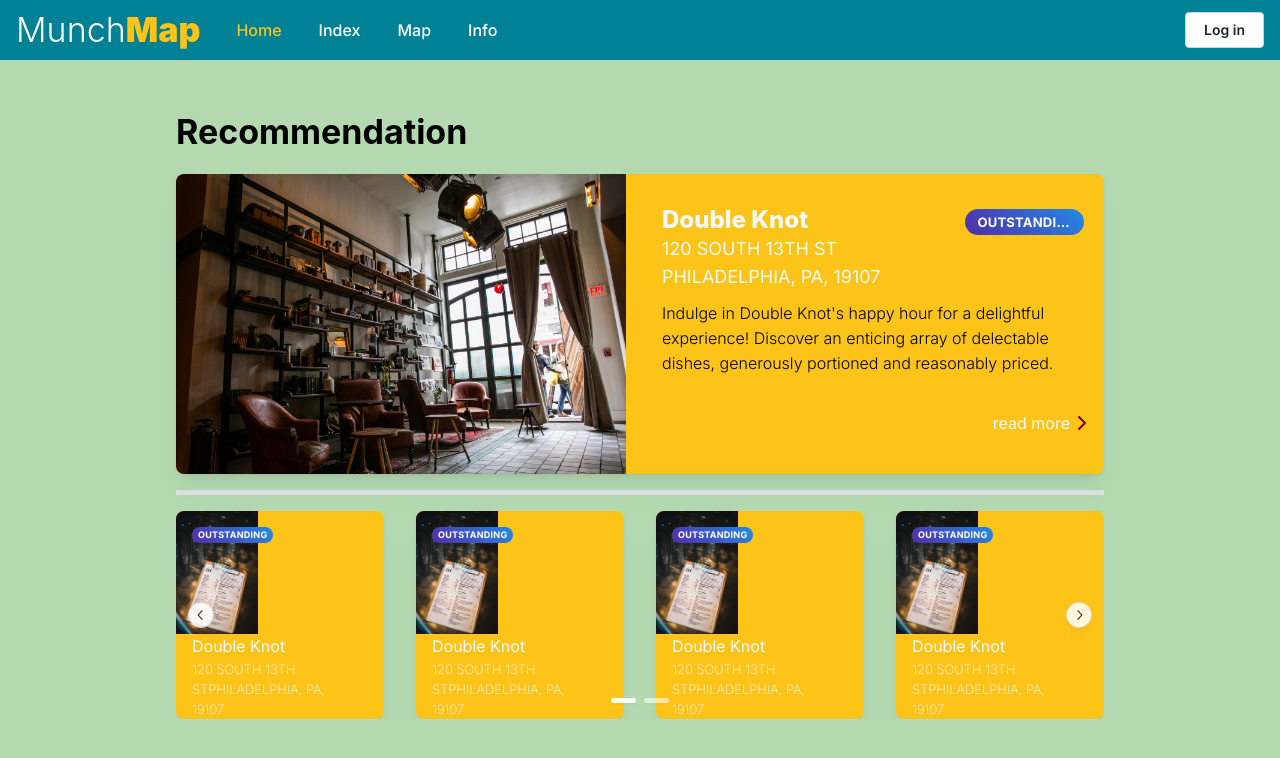
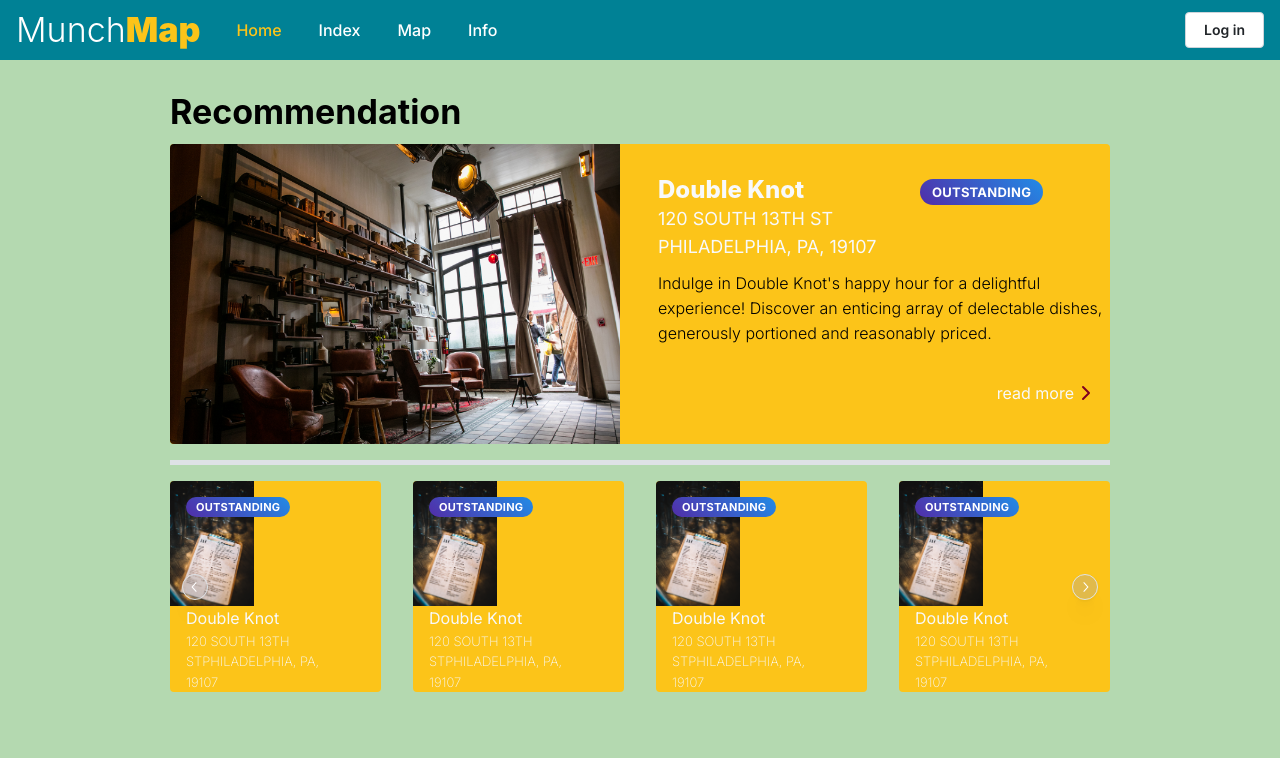
Before and after one commit to AlphaXII/MunchMap, a Next.js app in the folder munchmap-app/: page / in a window 1280 px wide. Shown: the top 758 px of the page. Built offline with nearby package versions, Linux system fonts and the light colour scheme.

Commit message:
made some changes to carousel

```diff
--- a/munchmap-app/app/page.module.css
+++ b/munchmap-app/app/page.module.css
@@ -1,7 +1,9 @@
 .container {
-  margin: 50px auto;
+  /* margin: auto; */
+  /* overflow: auto; */
+  padding: 10px;
 }
 
 .title {
-  padding-bottom: 20px;
+  padding-bottom: 10px;
 }
--- a/munchmap-app/app/page.tsx
+++ b/munchmap-app/app/page.tsx
@@ -8,20 +8,17 @@
 
 import { CardsCarousel } from "../components/Carousel/Carousel";
 
-
 export default function Home() {
   return (
     <>
-
       <Container className={styles.container}>
-        <Title className={styles.title}>Recommendation</Title>
+        <Title className={styles.title} pt={20}>Recommendation</Title>
         <BigCard />
         <Space h="md" />
         <Divider size="xl" />
         <Space h="md" />
-        <CardsCarousel></CardsCarousel>
+        <CardsCarousel />
       </Container>
-
     </>
   );
 }
--- a/munchmap-app/components/Cards/BigCard.module.css
+++ b/munchmap-app/components/Cards/BigCard.module.css
@@ -30,7 +30,7 @@
 }
 
 .restName {
-  width: 70%;
+  width: 60%;
   padding-top: 30px;
   padding-left: 20px;
   display: inline-flex;
--- a/munchmap-app/components/Cards/BigCard.tsx
+++ b/munchmap-app/components/Cards/BigCard.tsx
@@ -62,8 +62,6 @@
   return (
     <>
       <Card
-        shadow="md"
-        radius="md"
         p={0}
         className={classes.card}
         visibleFrom="sm"
@@ -81,7 +79,7 @@
           </Container>
         </Group>
       </Card>
-      <Card shadow="md" radius="md" className={classes.card2} hiddenFrom="sm">
+      <Card  radius="md" className={classes.card2} hiddenFrom="sm">
         <CardSection className={classes.section}>
           <Image src={property.image.src} w="100%" alt="something" />
         </CardSection>
--- a/munchmap-app/components/Cards/MiniCard.module.css
+++ b/munchmap-app/components/Cards/MiniCard.module.css
@@ -1,6 +1,6 @@
 .card {
   background-color: var(--mantine-color-yellow-5);
-  width: 25%;
+  /* width: 25%; */
   aspect-ratio: 1/1;
 }
 
--- a/munchmap-app/components/Cards/MiniCard.tsx
+++ b/munchmap-app/components/Cards/MiniCard.tsx
@@ -1,12 +1,21 @@
-import { Card, Image, Text, Group, Badge, CardSection, Box } from "@mantine/core";
+import {
+  Card,
+  Image,
+  Text,
+  Group,
+  Badge,
+  CardSection,
+  Box,
+} from "@mantine/core";
 import { IconChevronRight } from "@tabler/icons-react";
 import classes from "./MiniCard.module.css";
-import pic from "../resource/doubleknot2.jpg"
-import dummyData from "../resource/cardInfo.json"
+import pic from "../resource/doubleknot2.jpg";
+import dummyData from "../resource/cardInfo.json";
 
 let property = {
   image: pic,
-  ...dummyData};
+  ...dummyData,
+};
 
 interface MiniCardProps {
   image: string;
@@ -18,7 +27,7 @@
 
 export function MiniCard() {
   return (
-    <Card h="100%" w="100%" shadow="md" radius="md" className={classes.card}>
+    <Card h="100%" w="100%" className={classes.card}>
       <CardSection className={classes.section}>
         <Image
           src={property.image.src}
@@ -26,9 +35,9 @@
           className={classes.image}
         />
       </CardSection>
-       <Badge
+      <Badge
         className={classes.badge}
-        size="xs"
+        // size="xs"
         variant="gradient"
         gradient={{ from: "#512DA8", to: "blue" }}
       >
--- a/munchmap-app/components/Carousel/Carousel.module.css
+++ b/munchmap-app/components/Carousel/Carousel.module.css
@@ -1,27 +1,29 @@
-.card {
-    height: rem(440px);
-    display: flex;
-    flex-direction: column;
-    justify-content: space-between;
-    align-items: flex-start;
-    background-size: cover;
-    background-position: center;
-  }
+/* .carousel{
+  overflow: hidden;
+} */
 
-  .title {
-    font-family:
-      Greycliff CF,
-      sans-serif;
-    font-weight: 900;
-    color: var(--mantine-color-white);
-    line-height: 1.2;
-    font-size: rem(32px);
-    margin-top: var(--mantine-spacing-xs);
-  }
+/* .mantine-Carousel-viewport{
+  height: max-content;
+}
 
-  .category {
-    color: var(--mantine-color-white);
-    opacity: 0.7;
-    font-weight: 700;
-    text-transform: uppercase;
-  }
+.mantine-Carousel-container{
+  height: max-content;
+}
+
+.mantine-Carousel-slide{
+  height: max-content;
+} */
+
+.slide {
+  height: max-content;
+}
+
+.control {
+  background-color: rgba(174, 170, 170, 0.35);
+  color: white;
+  opacity: 100%;
+}
+
+.controls {
+  color: blue;
+}
--- a/munchmap-app/components/Carousel/Carousel.tsx
+++ b/munchmap-app/components/Carousel/Carousel.tsx
@@ -1,118 +1,38 @@
 import { Carousel, CarouselSlide } from "@mantine/carousel";
-import { useMediaQuery } from "@mantine/hooks";
-import {
-  Paper,
-  Text,
-  Title,
-  Button,
-  useMantineTheme,
-  rem,
-} from "@mantine/core";
+import { rem } from "@mantine/core";
 import classes from "./Carousel.module.css";
 import { MiniCard } from "@/components/Cards/MiniCard";
 
-interface CardProps {
-  image: string;
-  title: string;
-  category: string;
-}
-
-function Card({ image, title, category }: CardProps) {
-  return (
-    <Paper
-      shadow="md"
-      p="xl"
-      radius="md"
-      style={{ backgroundImage: `url(${image})` }}
-      className={classes.card}
-    >
-      <div>
-        <Text className={classes.category} size="xs">
-          {category}
-        </Text>
-        <Title order={3} className={classes.title}>
-          {title}
-        </Title>
-      </div>
-      <Button variant="white" color="dark">
-        Read article
-      </Button>
-    </Paper>
-  );
-}
-
-const data = [
-  {
-    image:
-      "https://images.unsplash.com/photo-1508193638397-1c4234db14d8?ixlib=rb-1.2.1&ixid=MnwxMjA3fDB8MHxwaG90by1wYWdlfHx8fGVufDB8fHx8&auto=format&fit=crop&w=400&q=80",
-    title: "Best forests to visit in North America",
-    category: "nature",
-  },
-  {
-    image:
-      "https://images.unsplash.com/photo-1559494007-9f5847c49d94?ixlib=rb-1.2.1&ixid=MnwxMjA3fDB8MHxwaG90by1wYWdlfHx8fGVufDB8fHx8&auto=format&fit=crop&w=400&q=80",
-    title: "Hawaii beaches review: better than you think",
-    category: "beach",
-  },
-  {
-    image:
-      "https://images.unsplash.com/photo-1608481337062-4093bf3ed404?ixlib=rb-1.2.1&ixid=MnwxMjA3fDB8MHxwaG90by1wYWdlfHx8fGVufDB8fHx8&auto=format&fit=crop&w=400&q=80",
-    title: "Mountains at night: 12 best locations to enjoy the view",
-    category: "nature",
-  },
-  {
-    image:
-      "https://images.unsplash.com/photo-1507272931001-fc06c17e4f43?ixlib=rb-1.2.1&ixid=MnwxMjA3fDB8MHxwaG90by1wYWdlfHx8fGVufDB8fHx8&auto=format&fit=crop&w=400&q=80",
-    title: "Aurora in Norway: when to visit for best experience",
-    category: "nature",
-  },
-  {
-    image:
-      "https://images.unsplash.com/photo-1510798831971-661eb04b3739?ixlib=rb-1.2.1&ixid=MnwxMjA3fDB8MHxwaG90by1wYWdlfHx8fGVufDB8fHx8&auto=format&fit=crop&w=400&q=80",
-    title: "Best places to visit this winter",
-    category: "tourism",
-  },
-  {
-    image:
-      "https://images.unsplash.com/photo-1582721478779-0ae163c05a60?ixlib=rb-1.2.1&ixid=MnwxMjA3fDB8MHxwaG90by1wYWdlfHx8fGVufDB8fHx8&auto=format&fit=crop&w=400&q=80",
-    title: "Active volcanos reviews: travel at your own risk",
-    category: "nature",
-  },
-];
 
 export function CardsCarousel() {
-  const slides = data.map((item) => (
-    <CarouselSlide key={item.title}>
-      <Card {...item} />
-    </CarouselSlide>
-  ));
 
   return (
     <Carousel
-      slideSize={{ base: "25%", sm: "25%" }}
+      slideSize={{ base: "100%", sm: "25%" }}
       slideGap={{ base: rem(4), sm: "xl" }}
       align="start"
       loop
-      slidesToScroll={4}
-      withIndicators
+      slidesToScroll={1}
+      height="100%"
+      classNames={classes}
     >
       <CarouselSlide>
-        <MiniCard></MiniCard>
+        <MiniCard />
       </CarouselSlide>
       <CarouselSlide>
-        <MiniCard></MiniCard>
+        <MiniCard />
       </CarouselSlide>
       <CarouselSlide>
-        <MiniCard></MiniCard>
+        <MiniCard />
       </CarouselSlide>
       <CarouselSlide>
-        <MiniCard></MiniCard>
+        <MiniCard />
       </CarouselSlide>
       <CarouselSlide>
-        <MiniCard></MiniCard>
+        <MiniCard />
       </CarouselSlide>
       <CarouselSlide>
-        <MiniCard></MiniCard>
+        <MiniCard />
       </CarouselSlide>
     </Carousel>
   );
--- a/munchmap-app/components/Header/Header.tsx
+++ b/munchmap-app/components/Header/Header.tsx
@@ -16,7 +16,7 @@
 export function Header({ children }: any) {
   const links = [
     { link: "/", label: "Home" },
-    { link: "/index", label: "Index" },
+    { link: "/indexlist", label: "Index" },
     { link: "/map", label: "Map" },
     { link: "/info", label: "Info" },
   ];
```
